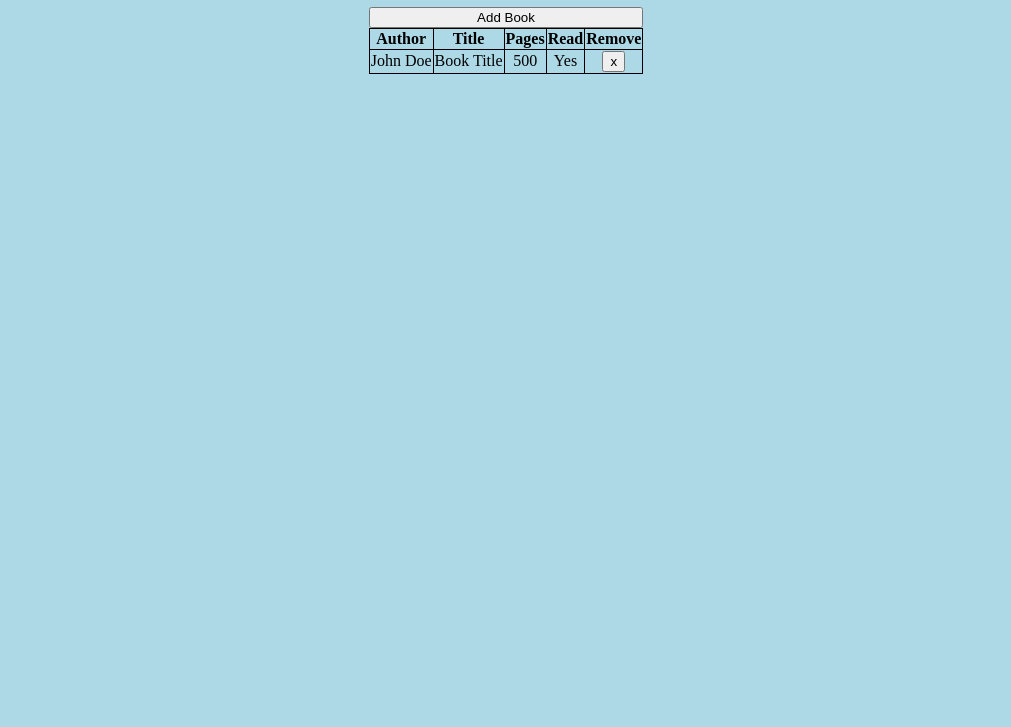
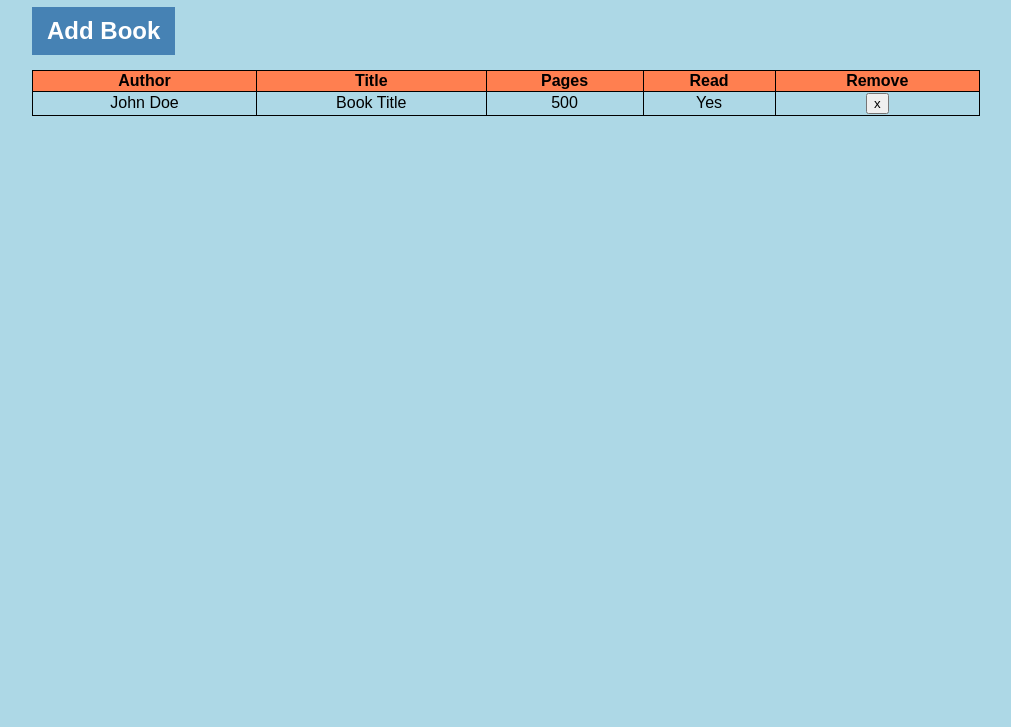
Before and after one commit to flipott/library, a plain HTML site: page index.html in a window 1280 px wide. Shown: the part 81-808 px from the top of the page, without its empty margins (134-1145 px from the left). Drawn offline with Linux system fonts and the light colour scheme.

Commit message:
Added style to Add Book button

```diff
--- a/styles.css
+++ b/styles.css
@@ -2,6 +2,7 @@ body, html {
     background: lightblue;
     height: 100vh;
     overflow: hidden;
+    font-family: sans-serif;
 }
 
 .container {
@@ -14,13 +15,31 @@ body, html {
 .database-container {
     display: flex;
     flex-direction: column;
+    min-width: 75%;
+}
+
+#add-btn {
+    width: fit-content;
+    border: none;
+    padding: 10px 15px;
+    margin-bottom: 15px;
+    background-color: steelblue;
+    color: white;
+    font-size: 1.5rem;
+    font-weight: bold;
 }
 
 #book-table, th, td {
     border: 1px solid black;
     border-collapse: collapse;
     text-align: center;
+
 }
+
+th {
+    background: coral;
+}
+
 
 #form-container {
     display: none;
```
